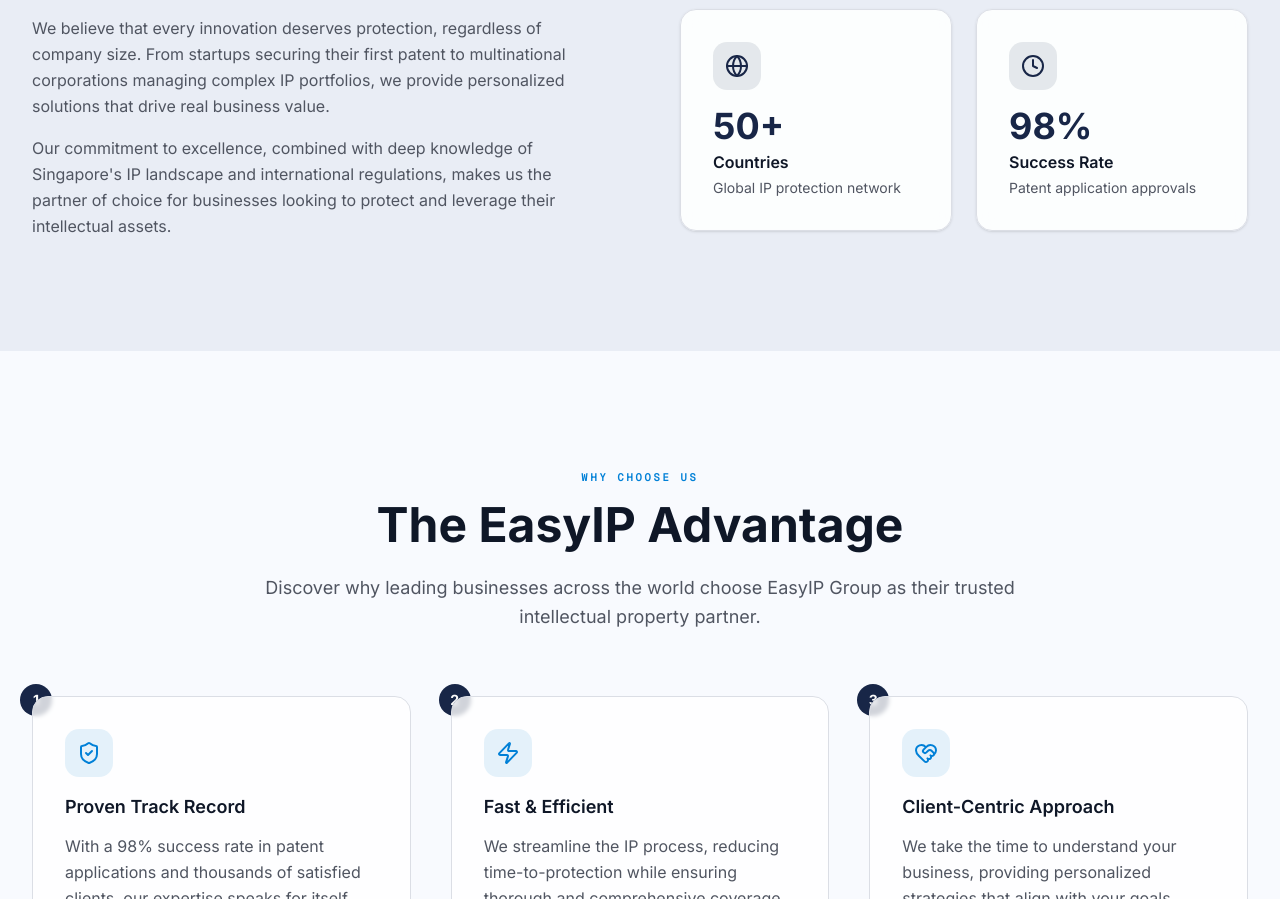
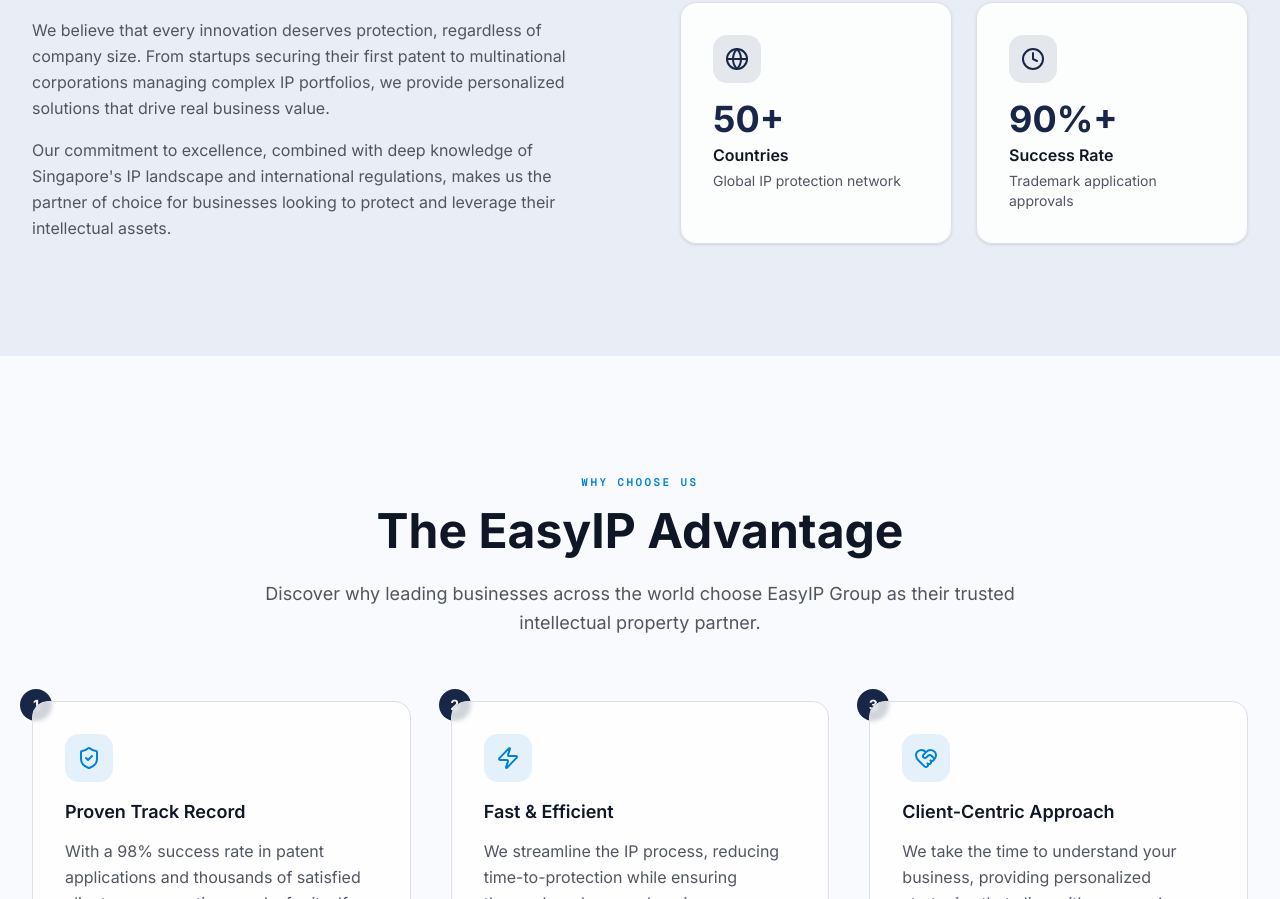
Before and after one commit to DefengSong/easyip-business-website, a Next.js app: page / in a window 1280 px wide. Shown: the part 2321-3220 px from the top of the page. Built offline with nearby package versions, Linux system fonts and the light colour scheme.

Commit message:
About: update success metric to 90%+ for trademark approvals
Made-with: Cursor

```diff
--- a/components/about-section.tsx
+++ b/components/about-section.tsx
@@ -21,9 +21,9 @@ const stats = [
   },
   {
     icon: Clock,
-    value: "98%",
+    value: "90%+",
     label: "Success Rate",
-    description: "Patent application approvals",
+    description: "Trademark application approvals",
   },
 ]
 
```
